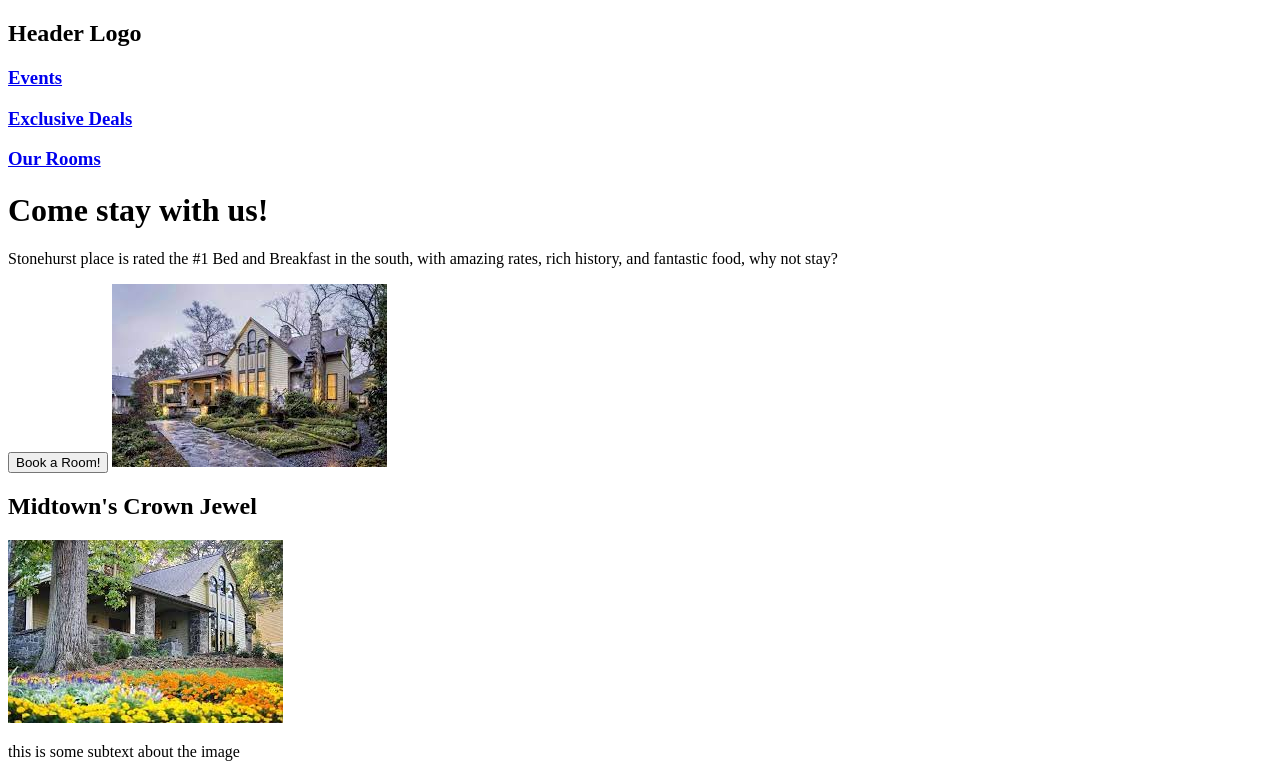
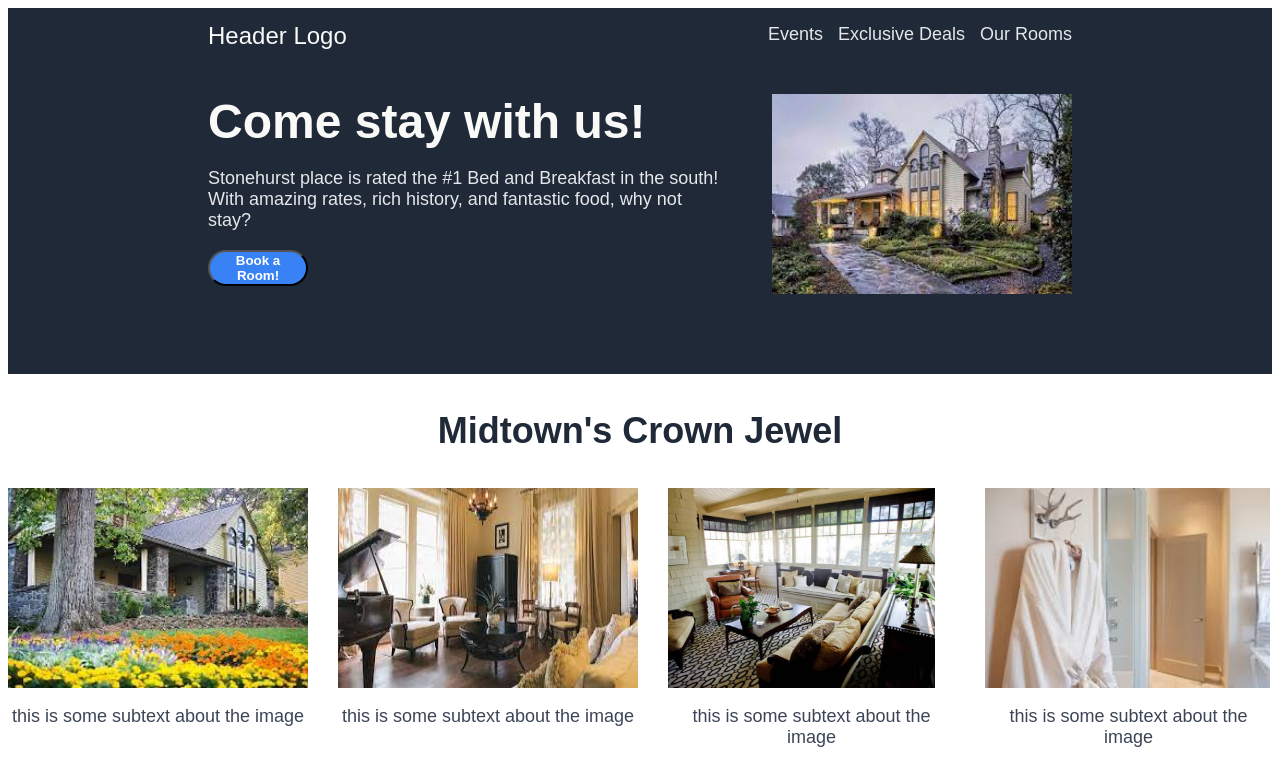
Before and after one commit to blaiiize/odin-landing-page, a plain HTML site: page index.html in a window 1280 px wide. Shown: the top 774 px of the page. Drawn offline with Linux system fonts and the light colour scheme.

Commit message:
Finished basic CSS layout

```diff
--- a/index.html
+++ b/index.html
@@ -3,44 +3,55 @@
     <head>
         <meta charset="UTF-8">
         <title>Odin Landing Page</title>
+        <link rel="stylesheet" href="stylesheet.css">
      </head>
      <body>
-        <header>
-            <h2>Header Logo</h2>
-            <h3><a href=" ">Events</a></h3>
-            <h3><a href=" ">Exclusive Deals</a></h3>
-            <h3><a href=" ">Our Rooms</a></h3>
-        </header>
-        <top-content>
-            <left-top-content>
-                <h1>Come stay with us!</h1>
-                <p>Stonehurst place is rated the #1 Bed and Breakfast in the south, with amazing rates, rich history, and fantastic food, why not stay?</p>
-                <button>Book a Room!</button>
-            </left-top-content>
-            <img src="./landing-page-images/house.jpg" alt="Stonehurst Place">
-        </top-content>
-        <info>
-            <h2>Midtown's Crown Jewel</h2>
-            <image-section>
+        <div class="header">
+            <p class="header-logo">Header Logo<p>
+            <div class="links">
+                <p class="link"><a href=" ">Events</a></p>
+                <p class="link"><a href=" ">Exclusive Deals</a></p>
+                <p class="link"><a href=" ">Our Rooms</a></p>
+            </div>
+        </div>
+        <div class="top-content">
+            <div class="left-top-content">
+                <p class="big-text">Come stay with us!</p>
+                <p class="smaller-text">Stonehurst place is rated the #1 Bed and Breakfast in the south! With amazing rates, rich history, and fantastic food, why not stay?</p>
+                <button class="book-button">Book a Room!</button>
+            </div>
+            <img src="./landing-page-images/house.jpg" alt="Stonehurst Place" class="top-image">
+        </div>
+        <div class="info">
+            <p class="info-header">Midtown's Crown Jewel</p>
+            <div class="image-section">
+                <div class="image-and-text">
                     <img src="./landing-page-images/garden.jpg" alt="Stonehurst Garden">
                         <p class="image-subtext">this is some subtext about the image</p>
+                </div>
+                 <div class="image-and-text">
                     <img src="./landing-page-images/music-room.jpg" alt="Music Room">
                         <p class="image-subtext">this is some subtext about the image</p>
+                </div>
+                 <div class="image-and-text">
                     <img src="./landing-page-images/sleeping-porch.jpg" alt="Sleeping Porch">
                         <p class="image-subtext">this is some subtext about the image</p>
+                </div>
+                 <div class="image-and-text">
                     <img src="./landing-page-images/bathroom.jpg" alt="Bathroom">
                         <p class="image-subtext">this is some subtext about the image</p>
-            </image-section>
-        </info>
-        <quote>
-            <p class="quote">My stay at Stonehurst Place was one of the most enjoyable vacation experiences of my life. With great food, friendly hosts, and an amazing location, I'll be sure to be back soon!</p>
-            <p class="quote-author">5-Star Customer Review</p>
-        </quote>
-        <action-button>
-            <button-content>
-                <h4>It's Time! Book Now!</h4>
+                </div>
+            </div>
+        </div>
+        <div class="quote">
+            <p class="quote-text">My stay at Stonehurst Place was one of the most enjoyable vacation experiences of my life. With great food, friendly hosts, and an amazing location, I'll be sure to be back soon!</p>
+            <p class="quote-author">-5-Star Customer Review</p>
+        </div>
+        <div class="action-button">
+            <div class="button-content">
+                <p class="its-time">It's Time! Book Now!</p>
                 <p class="button-text">Make a reservation with us now by clicking the button!</p>
-            </button-content>
+            </div>
             <button class="reserve-button">Reserve</button>
-        </action-button>
+        </div>
      </body>
--- a/stylesheet.css
+++ b/stylesheet.css
@@ -0,0 +1,177 @@
+body {
+    display: flex;
+    flex-direction: column;
+    flex: 1;
+    font-family: Arial, Helvetica, sans-serif;
+}
+
+.header , .top-content {
+    background-color: #1F2937;
+    padding-left: 20px;
+    padding-right: 20px;
+    padding-bottom: 20px;
+}
+
+.header-logo {
+    font-size: 24px;
+    color: #F9FAF8;
+    margin-top: 14px;
+    flex-shrink: 0;
+}
+
+a , .smaller-text {
+    font-size: 18px;
+    color: #E5E7EB;
+    text-decoration: none;
+}
+
+.big-text {
+    font-size: 48px;
+    font-weight: 800;
+    color: #F9FAF8;
+    margin: 0px;
+
+}
+
+.book-button , .reserve-button {
+    background-color: #3882F6;
+    color: white;
+    font-weight: bold;
+}
+
+.info-header {
+    font-size: 36px;
+    font-weight: 800;
+    color: #1F2937;
+}
+
+.quote {
+    background-color: #E5E7EB;
+    display: flex;
+    flex-direction: column;
+    justify-content: center;
+    padding: 100px;
+}
+
+.quote-text {
+    font-size: 36px;
+    font-style: italic;
+    color: #1F2937;
+}
+
+.quote-author {
+    font-size: 20px;
+    font-weight: bold;
+    align-self: flex-end;
+}
+
+.action-button {
+    background-color: #3882F6;
+}
+
+.its-time {
+    font-size: 24px;
+    font-weight: bold;
+    color: #F9FAF8;
+}
+
+.button-text {
+    font-size: 18px;
+    color: #E5E7EB;
+}
+
+.image-subtext {
+    font-size: 18px;
+    color: #3c4556;
+    text-align: center;
+    max-width: 300px;
+}
+
+.header {
+    display: flex;
+    justify-content: space-between;
+    padding-left: 200px;
+    padding-right: 200px;
+}
+
+.links {
+    display: flex;
+    gap: 15px;
+    flex-shrink: 0;
+}
+
+.top-content {
+    display: flex;
+    padding-left: 200px;
+    padding-right: 200px;
+    gap: 50px;
+    padding-bottom: 80px;
+}
+
+.left-top-content {
+    display: flex;
+    flex-direction: column;
+    flex: 1;
+    gap: 1px;
+}
+
+.top-image {
+    display: flex;
+    flex: 1;
+    height: 200px;
+}
+
+.book-button {
+    width: 100px;
+    border-radius: 25px;
+    border-width: 2px;
+}
+
+.reserve-button {
+    width: 100px;
+    border-radius: 25px;
+    border-width: 2px;
+    height: 50px;
+    align-self: center;
+    border-color: white;
+}
+
+.info {
+    display: flex;
+    flex-direction: column;
+    background-color: white;
+    padding-bottom: 60px;
+}
+
+.image-section {
+    display: flex;
+    gap: 30px;
+    justify-content: center;
+    flex: 1;
+}
+
+img {
+    max-width: 300px;
+    height: 200px;
+    display: flex;
+}
+
+.info-header {
+    align-self: center;
+}
+
+.action-button {
+    display: flex;
+    margin: 100px;
+    border-radius: 25px;
+    justify-content: space-evenly;
+    padding: 30px;
+}
+
+.its-time {
+    margin-bottom: 0px;
+}
+
+.button-text {
+    margin-top: 0px;
+}
```
Lines whose indentation alone changed are shown as unchanged.
